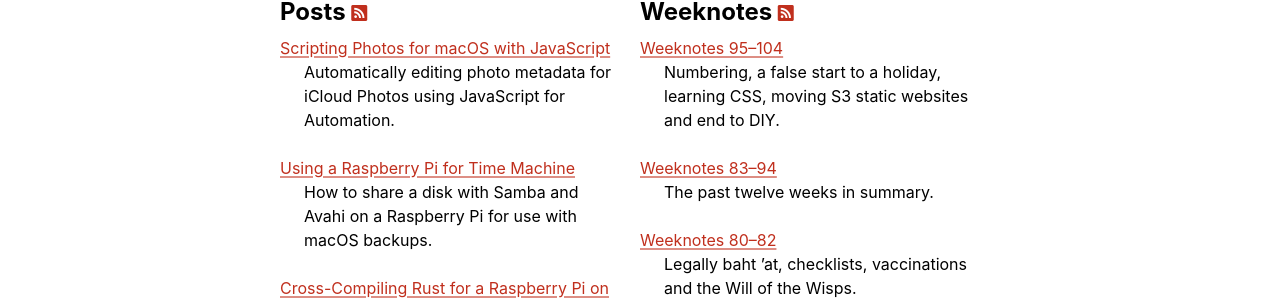
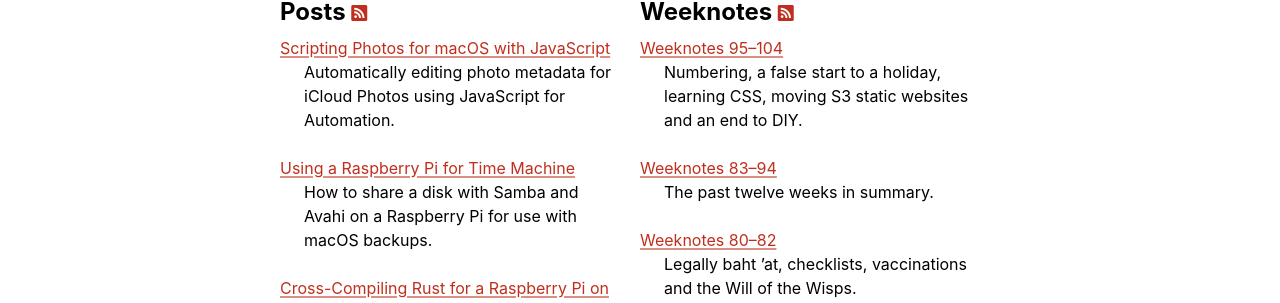
Before and after one commit to mudge/mudge.github.com, a Jekyll site: the page built from index.html, in a window 1280 px wide and 900 px high. Shown: the part 420-723 px from the top of the window. Built offline with Jekyll 4.4.1, drawn with Linux system fonts in a browser that asks for light colours; some web fonts are replaced.

```diff
--- a/weeknotes/_posts/2021-10-17-weeknotes-95-104.markdown
+++ b/weeknotes/_posts/2021-10-17-weeknotes-95-104.markdown
@@ -1,7 +1,7 @@
 ---
 title: Weeknotes 95–104
-excerpt: Numbering, a false start to a holiday, learning CSS, moving S3 static websites and end to DIY.
-date: 2021-10-17 19:00:00
+excerpt: Numbering, a false start to a holiday, learning CSS, moving S3 static websites and an end to DIY.
+date: 2021-10-17 20:00:00
 ---
 - It was a mistake to number my weeknotes by weeks rather than by notes.
 - We are on holiday for the first time since C’s first birthday over a year ago.
```
